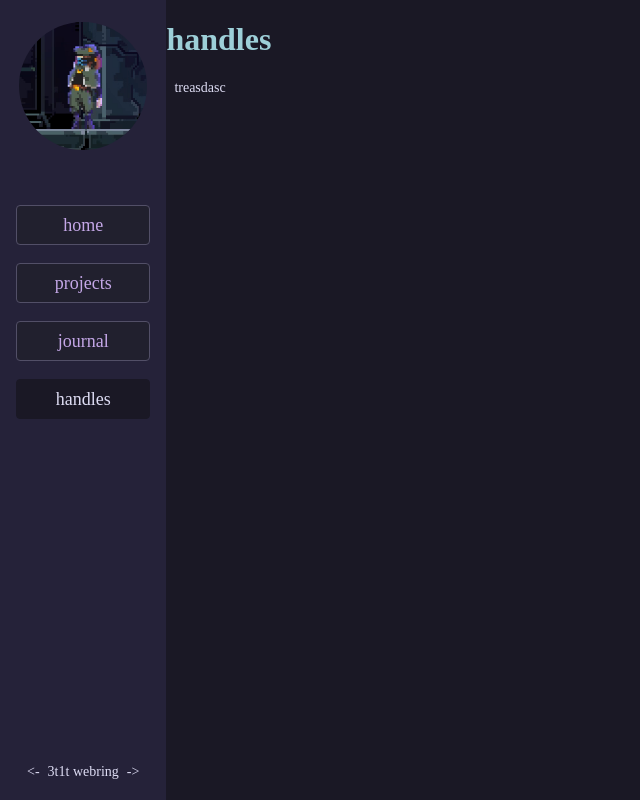
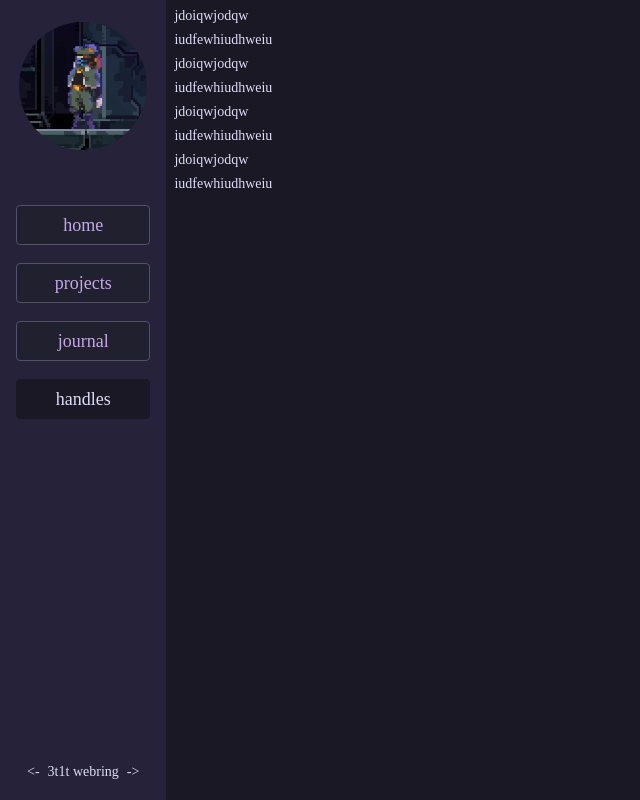
Before and after one commit to friedchaawal/friedchaawal.github.io, a SvelteKit app: page /handles in a window 1280 px wide. Shown: the whole page, without its empty margins (0-640 px from the left). Built offline with nearby package versions, Linux system fonts and the light colour scheme.

Commit message:
okay m just super confused now wtf time to sleep

```diff
--- a/src/routes/+page.svelte
+++ b/src/routes/+page.svelte
@@ -16,6 +16,7 @@
     }
     #Home {
         background-color: var(--color-base);
+        display: flex;
         flex: 1;
     }
     #HomeCenter {
@@ -38,7 +39,7 @@
         text-align: center;
     }
 </style>
-<div id="Home" class="container row">
+<div id="Home" class="row">
     <div id="HomeCenter" class="container column">
         <h1>uhgreui9dhs</h1>
         <div class="textbox column">
--- a/src/routes/handles/+page.svelte
+++ b/src/routes/handles/+page.svelte
@@ -9,9 +9,24 @@
     #Handles {
         background-color: var(--color-base);
         flex: 1;
+        flex-direction: row;
+    }
+    .handle-grid {
     }
 </style>
 <div id="Handles">
-    <h1>handles</h1>
-    <p>treasdasc</p>
+            <div>
+            <p>jdoiqwjodqw</p><p>iudfewhiudhweiu</p>
+        </div>
+                <div>
+            <p>jdoiqwjodqw</p><p>iudfewhiudhweiu</p>
+        </div>
+    <div class="handle-grid">
+        <div>
+            <p>jdoiqwjodqw</p><p>iudfewhiudhweiu</p>
+        </div>
+        <div>
+            <p>jdoiqwjodqw</p><p>iudfewhiudhweiu</p>
+        </div>
+    </div>
 </div>
```
